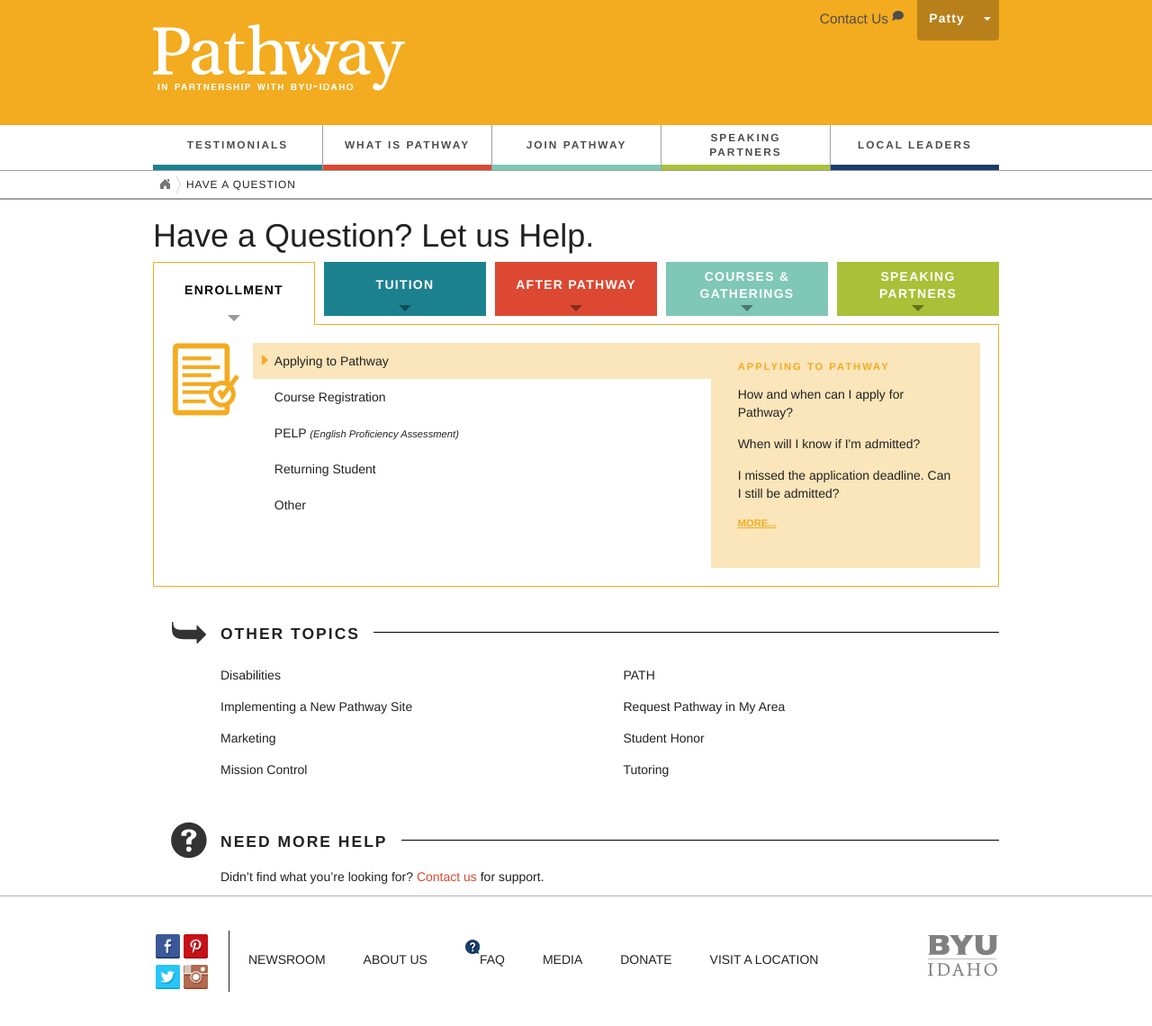
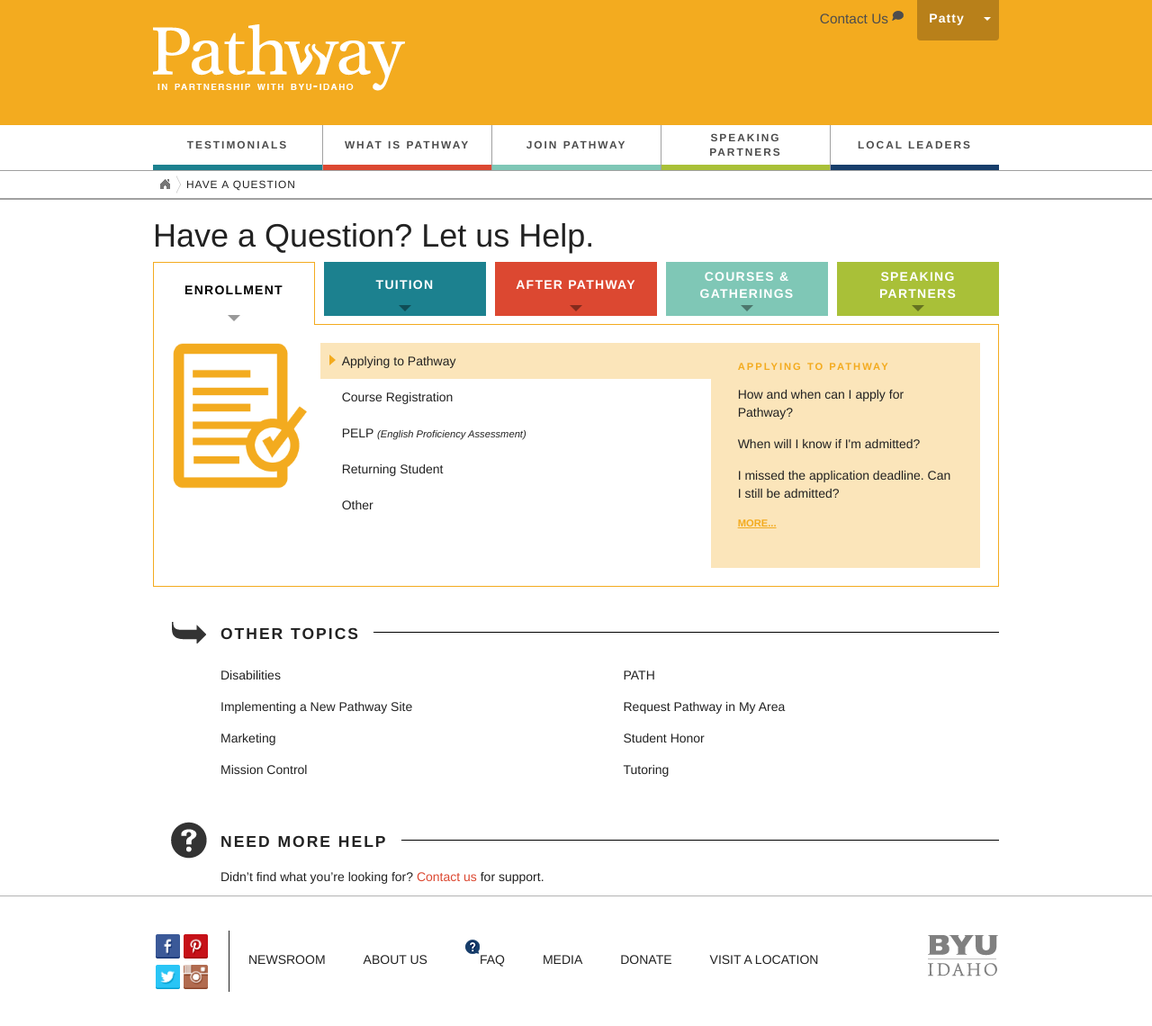
Before and after one commit to gordoman/pathway.lds.org-jekyll, a Jekyll site: the page built from jekyll-source/pages/contact-us/have-a-question.html, in a window 1280 px wide. Shown: the whole page at 90% size. Built offline with Jekyll 4.4.1, drawn with Linux system fonts in a browser that asks for light colours; nearby versions of some CDN libraries.

```diff
--- a/jekyll-source/pages/contact-us/contact-us.html
+++ b/jekyll-source/pages/contact-us/contact-us.html
@@ -15,7 +15,7 @@
 				<div class="select-section bottom-border">
 					<span>I am a </span>
 					<select class="form-control" id="user-type">
-						<option selected="selected" disabled="disabled">--</option>
+						<option selected="selected">--</option>
 						<option data-temp-id="loading" disabled="disabled">Loading...</option>
 					</select>
 				</div>
@@ -23,7 +23,7 @@
 				<div id="topic" class="select-section bottom-border">
 					<span>Please help me with </span>
 					<select class="form-control" id="help-type">
-						<option data-temp-id="null" selected="selected" disabled="disabled">--</option>
+						<option data-temp-id="null" selected="selected">--</option>
 						<option data-temp-id="chooseaud" disabled="disabled">Please choose an audience above...</option>
 					</select>
 
--- a/jekyll-source/pages/contact-us/have-a-question.html
+++ b/jekyll-source/pages/contact-us/have-a-question.html
@@ -23,8 +23,8 @@
 					<!-- Tab panes -->
 					<div class="tab-content">
 						<div role="tabpanel" class="orange tab-pane active" id="Enrollment">
-							<div id="enrollment-icon" class="img-tab col-lg-1 col-1 md-1 col-sm-1 col-xs-2"></div>
-							<div class="sub-tab col-lg-7 col-md-7 col-sm-7 col-xs-7">
+							<div id="enrollment-icon" class="img-tab col-lg-2 col-md-2 col-sm-2 col-xs-2"></div>
+							<div class="sub-tab col-lg-6 col-md-6 col-sm-6 col-xs-6">
 								<a href="#" class="link active" id="applying"> <span class="arrow"></span>Applying to Pathway</a><br/>
 								<a href="#" class="link" id="course-registration"> <span class="arrow"></span>Course Registration</a><br/>
 								<a href="#" class="link" id="pelp"> <span class="arrow"></span>PELP <span class="italic">(English Proficiency Assessment)</span></a><br/>
@@ -60,8 +60,8 @@
 							</div>
 						</div>
 						<div role="tabpanel" class="turquoise tab-pane" id="Tuition">
-							<div id="tuition-icon" class="img-tab col-lg-1 col-1 md-1 col-sm-1 col-xs-2"></div>
-							<div class="sub-tab col-lg-7 col-md-7 col-sm-7 col-xs-7">
+							<div id="tuition-icon" class="img-tab col-lg-2 col-md-2 col-sm-2 col-xs-2"></div>
+							<div class="sub-tab col-lg-6 col-md-6 col-sm-6 col-xs-6">
 								<a href="#" class="link active" id="payments"> <span class="arrow"></span>Payments</a><br/>
 								<a href="#" class="link" id="financial-aid"> <span class="arrow"></span>Financial Aid</a><br/>
 								<a href="#" class="link" id="refunds"> <span class="arrow"></span> Refunds</a><br/>
@@ -92,8 +92,8 @@
 							</div>
 						</div>
 						<div role="tabpanel" class="red tab-pane" id="AfterPathway">
-							<div id="after-pathway-icon" class="img-tab col-lg-1 col-1 md-1 col-sm-1 col-xs-2"></div>
-							<div class="sub-tab col-lg-7 col-md-7 col-sm-7 col-xs-7">
+							<div id="after-pathway-icon" class="img-tab col-lg-2 col-md-2 col-sm-2 col-xs-2"></div>
+							<div class="sub-tab col-lg-6 col-md-6 col-sm-6 col-xs-6">
 								<a href="#" class="link active" id="byui-degree-options"> <span class="arrow"></span>BYU-Idaho Degree Options</a><br/>
 								<a href="#" class="link" id="applying-to-byui"> <span class="arrow"></span>Applying to BYU-Idaho</a><br/>
 								<a href="#" class="link" id="byui-tuition"> <span class="arrow"></span>BYU-Idaho Tuition</a><br/>
@@ -130,8 +130,8 @@
 							</div>
 						</div>
 						<div role="tabpanel" class="teal tab-pane" id="CoursesAndGatherings">
-							<div id="courses-and-gatherings-icon" class="img-tab col-lg-1 col-1 md-1 col-sm-1 col-xs-2"></div>
-							<div class="sub-tab col-lg-7 col-md-7 col-sm-7 col-xs-7">
+							<div id="courses-and-gatherings-icon" class="img-tab col-lg-2 col-md-2 col-sm-2 col-xs-2"></div>
+							<div class="sub-tab col-lg-6 col-md-6 col-sm-6 col-xs-6">
 								<a href="#" class="link active" id="pathway-courses"> <span class="arrow"></span>Pathway Courses</a><br/>
 								<a href="#" class="link" id="assignments-grades"> <span class="arrow"></span>Assignment and Grades</a><br/>
 								<a href="#" class="link" id="drop-withdraw"> <span class="arrow"></span>Drop / Withdraw</a><br/>
@@ -171,8 +171,8 @@
 							</div>
 						</div>
 						<div role="tabpanel" class="green tab-pane" id="SpeakingPartners">
-							<div id="speaking-partners-icon" class="img-tab col-lg-1 col-1 md-1 col-sm-1 col-xs-2"></div>
-							<div class="sub-tab col-lg-7 col-md-7 col-sm-7 col-xs-7">
+							<div id="speaking-partners-icon" class="img-tab col-lg-2 col-md-2 col-sm-2 col-xs-2"></div>
+							<div class="sub-tab col-lg-6 col-md-6 col-sm-6 col-xs-6">
 								<a href="#" class="link active" id="finding-partner"> <span class="arrow"></span>Finding a Partner</a><br/>
 								<a href="#" class="link" id="alternate-assignments"> <span class="arrow"></span>Alternate Assignments</a><br/>
 								<a href="#" class="link" id="registration"> <span class="arrow"></span>Registration</a><br/>
--- a/jekyll-source/styles/have_a_question.scss
+++ b/jekyll-source/styles/have_a_question.scss
@@ -211,7 +211,7 @@
 			.sub-tab {
 
 				a.active {
-					background-color: lighten($turquoise, 32%);
+					background-color: #c9dee1;
 				}
 
 				.arrow {
@@ -220,7 +220,7 @@
 			}
 
 			.last-tab {
-				background-color: lighten($turquoise, 32%);
+				background-color: #c9dee1;
 			}
 		}
 
```
Also changed, not shown: jekyll-source/js/contact_us.js (+8 -2 lines).
